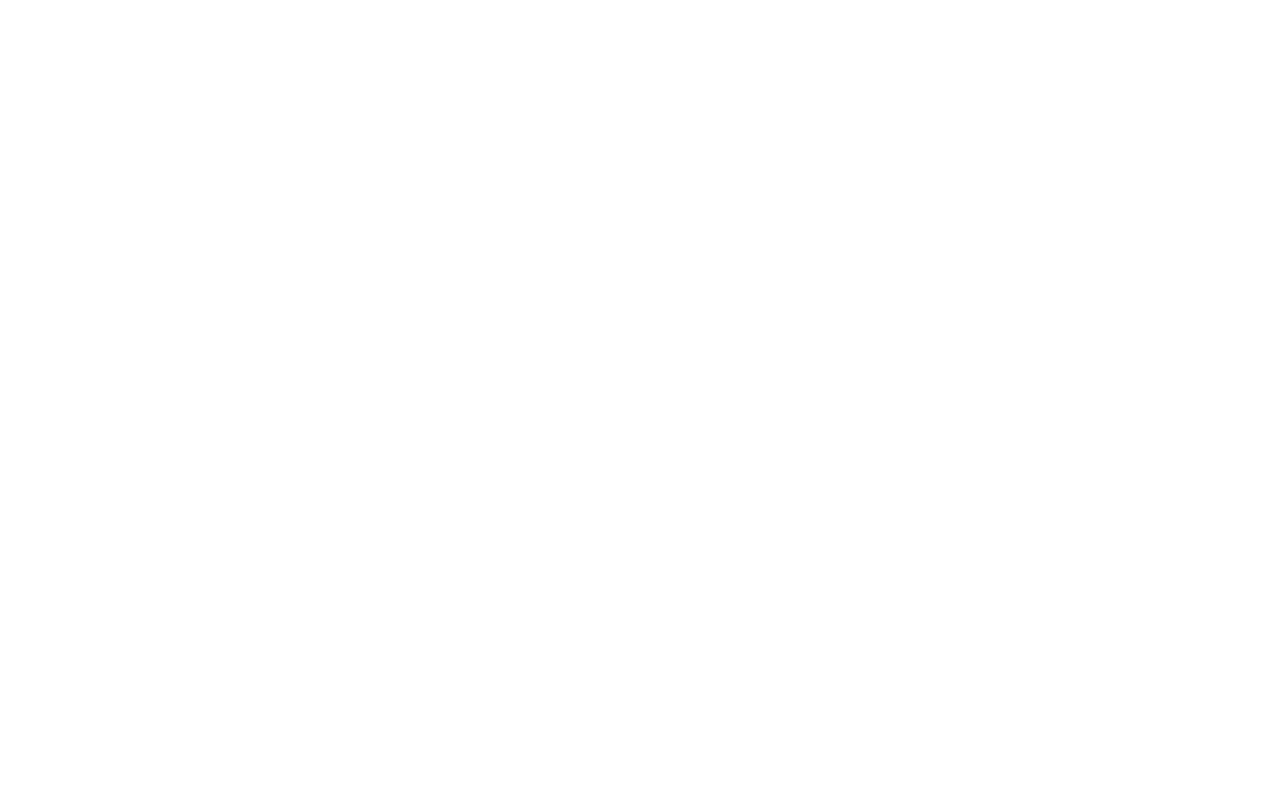
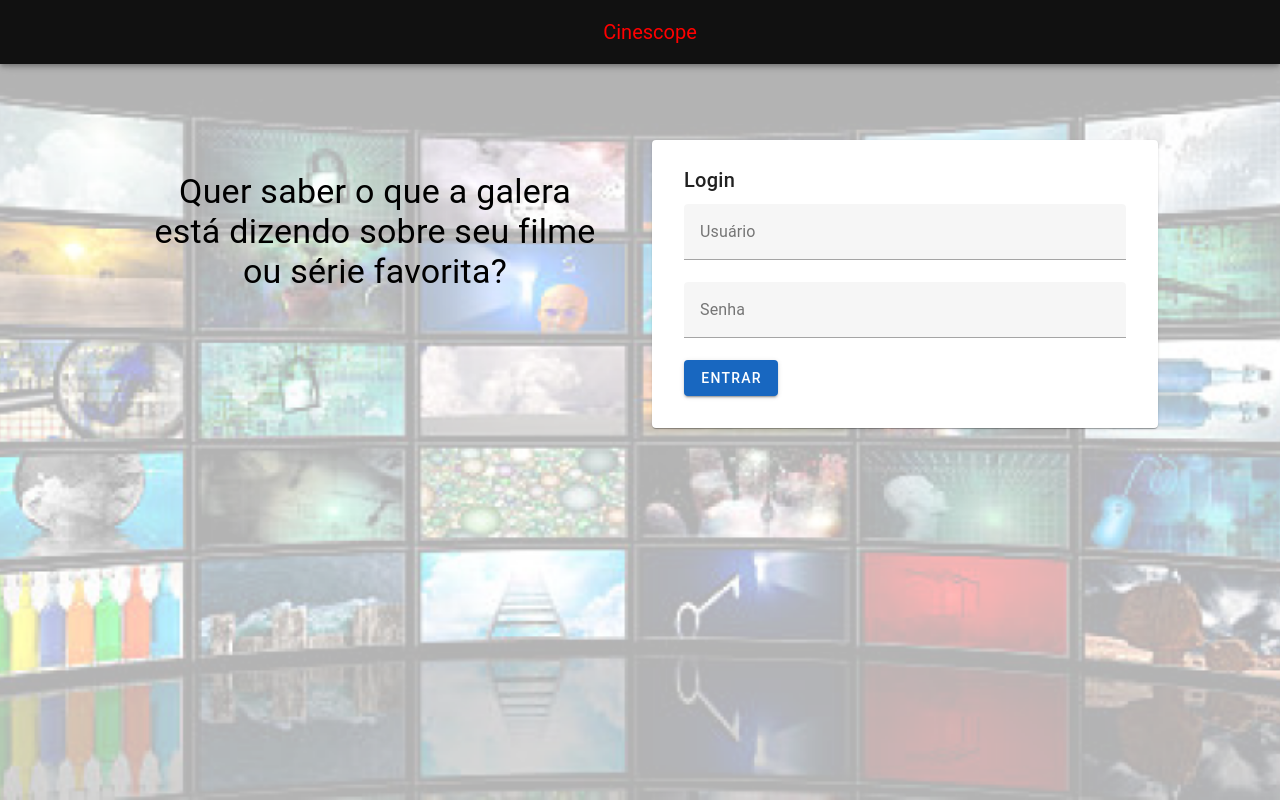
Before and after one commit to yarion1/Frontend-WebMobile-2023.2, a Vue app: page /login in a window 1280 px wide. Before the commit this address had no page. Built offline with nearby package versions, Linux system fonts and the light colour scheme.

Commit message:
[webm-0010] - pagina de login

```diff
--- a/src/router/index.ts
+++ b/src/router/index.ts
@@ -16,6 +16,10 @@
       },
     ],
   },
+  {
+    path: '/login',
+    component: () => import('@/views/Login.vue'),
+  },
 ]
 
 const router = createRouter({
--- /dev/null
+++ b/src/views/Login.vue
@@ -0,0 +1,88 @@
+<template>
+    <div class="login-background">
+        <v-app class="bg-transparent">
+            <v-app-bar app color="#111111" dark>
+                <v-toolbar-title class="text-center " style="color: red;"> Cinescope </v-toolbar-title>
+            </v-app-bar>
+
+
+            <v-main class="main">
+                <v-container fluid class="d-flex justify-center mt-15">
+                    <v-row class="w-100 d-flex justify-center">
+                        <!-- Parte esquerda com título -->
+                        <v-col cols="12" sm="5" class="bg-transparent">
+                            <v-card class="pa-4 elevation-0 bg-transparent">
+                                <v-card-text class="bg-transparent">
+                                    <h4 class="text-h4 white--text">Quer saber o que a galera está dizendo sobre seu filme ou série favorita?</h4>
+                                </v-card-text>
+                            </v-card>
+                        </v-col>
+
+                        <!-- Parte direita com formulário de login -->
+                        <v-col cols="12" sm="5">
+                            <v-card class="pa-4">
+                                <v-card-title class="text-h6">Login</v-card-title>
+                                <v-card-text>
+                                    <v-form @submit.prevent="login">
+                                        <v-text-field v-model="username" label="Usuário" outlined></v-text-field>
+                                        <v-text-field v-model="password" label="Senha" type="password"
+                                            outlined></v-text-field>
+                                        <v-btn color="primary" type="submit">Entrar</v-btn>
+                                    </v-form>
+                                </v-card-text>
+                            </v-card>
+                        </v-col>
+                    </v-row>
+                </v-container>
+            </v-main>
+        </v-app>
+    </div>
+</template>
+
+<script>
+export default {
+    data() {
+        return {
+            username: '',
+            password: '',
+        };
+    },
+    methods: {
+        login() {
+            // Implemente a lógica de autenticação aqui
+            // Por exemplo, enviar dados de login para o servidor
+            // e redirecionar o usuário após o login bem-sucedido
+        },
+    },
+};
+</script>
+
+<style scoped>
+.login-background {
+    background-image: url('../assets/bg-login.png');
+    /* Substitua o caminho pela sua imagem de fundo */
+    background-size: cover;
+    background-position: center;
+    height: 100vh;
+    /* Isso define a altura para cobrir toda a tela */
+}
+
+.main {
+    width: 100vw;
+    display: flex;
+    justify-content: center;
+}
+
+.bg-transparent {
+    background-color: transparent;
+}
+
+.text-h4 {
+    background: transparent;
+    font-size: 1.5rem;
+    /* Tamanho do texto h4 */
+    word-wrap: break-word;
+    text-align: center;
+    /* Permite quebrar a linha caso ultrapasse o tamanho */
+}
+</style>
```
Also changed, not shown: src/assets/bg-login.png (added), src/assets/icon-login.png (added).
